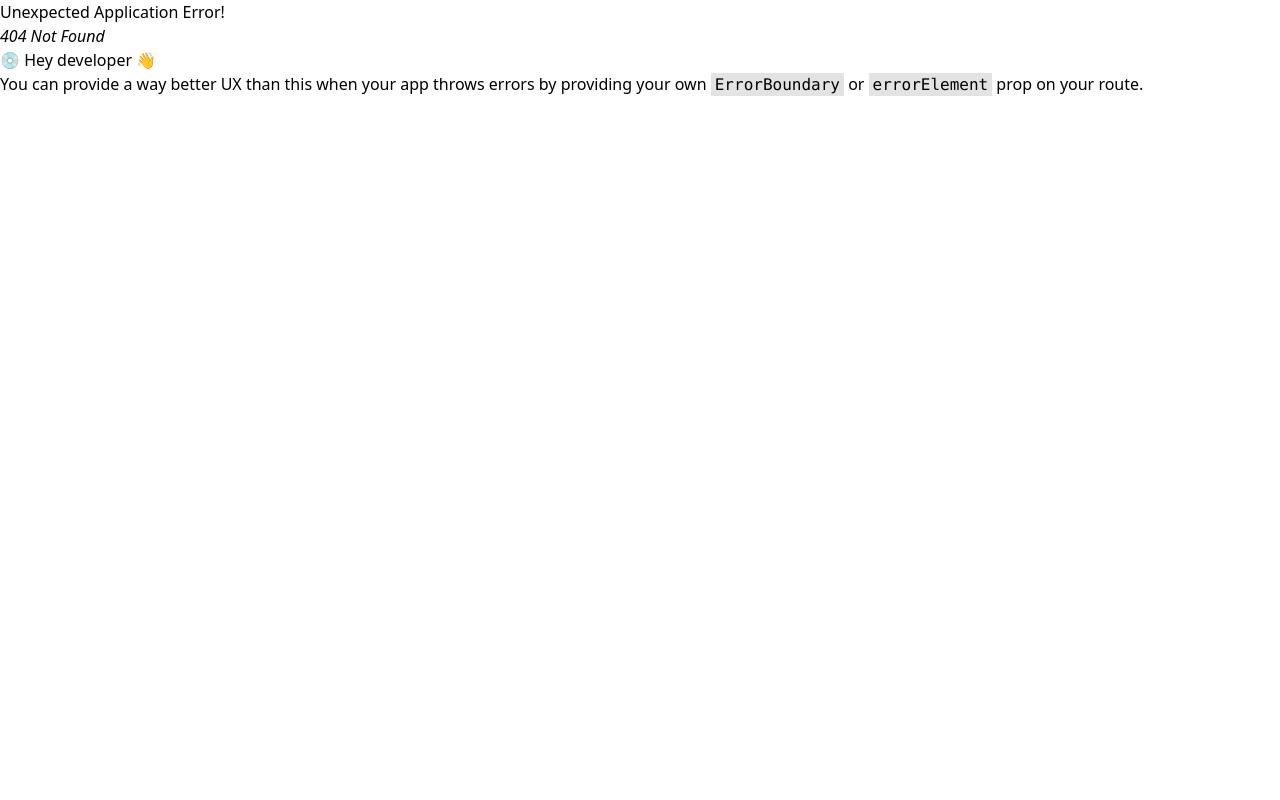
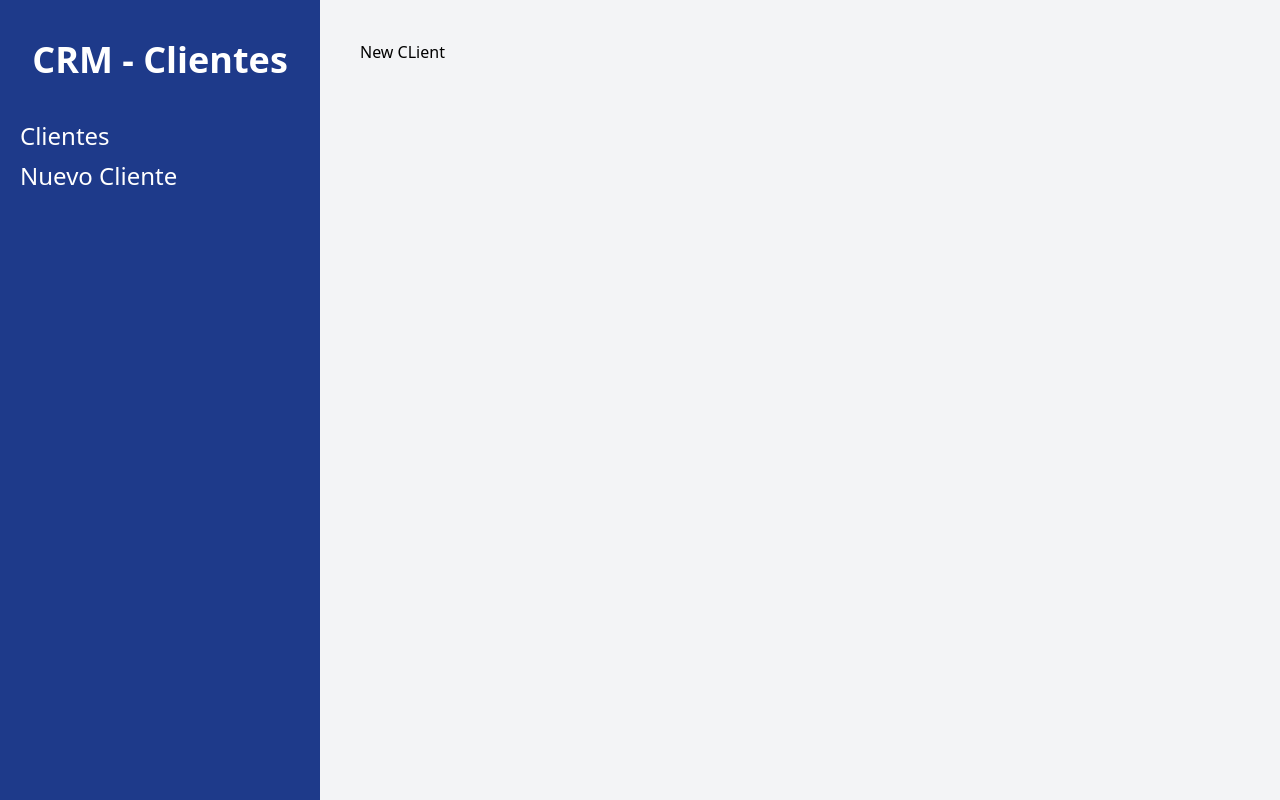
Before and after one commit to psyQore/CRM-React-2, a React (Vite) app: page /clients/new in a window 1280 px wide. Before the commit this address had no page. Built offline with nearby package versions, Linux system fonts and the light colour scheme.

Commit message:
Se termina el layout y navbar

```diff
--- a/index.html
+++ b/index.html
@@ -4,9 +4,9 @@
     <meta charset="UTF-8" />
     <link rel="icon" type="image/svg+xml" href="/vite.svg" />
     <meta name="viewport" content="width=device-width, initial-scale=1.0" />
-    <title>Vite + React</title>
+    <title>CRM2</title>
   </head>
-  <body>
+  <body class="min-h-screen bg-gray-100">
     <div id="root"></div>
     <script type="module" src="/src/main.jsx"></script>
   </body>
--- /dev/null
+++ b/src/components/Layout.jsx
@@ -0,0 +1,43 @@
+import { Outlet, Link, useLocation } from "react-router-dom";
+
+const Layout = () => {
+  const location = useLocation();
+
+  console.log(location);
+
+  return (
+    <div className="md:flex md:min-h-screen">
+      <aside className="md:w-1/4 bg-blue-900 px-5 py-10">
+        <h2 className="text-4xl font-black text-center text-white">
+          CRM - Clientes
+        </h2>
+        <nav className="mt-10">
+          <Link
+            className={` ${
+              location.pathname === "/" ? "text-blue-300" : "text-white"
+            } text-2xl block mt-2 hover:text-blue-300 text-white`}
+            to="/"
+          >
+            Clientes
+          </Link>
+          <Link
+            className={` ${
+              location.pathname === "/clients/new"
+                ? "text-blue-300"
+                : "text-white"
+            } text-2xl block mt-2 hover:text-blue-300 text-white`}
+            to="/clients/new"
+          >
+            Nuevo Cliente
+          </Link>
+        </nav>
+      </aside>
+
+      <main className="md:w-3/4 p-10 md:h-screen overflow-scroll">
+        <Outlet />
+      </main>
+    </div>
+  );
+};
+
+export default Layout;
--- a/src/main.jsx
+++ b/src/main.jsx
@@ -1,17 +1,26 @@
 import React from "react";
 import ReactDOM from "react-dom/client";
+import "./index.css";
 import { createBrowserRouter, RouterProvider } from "react-router-dom";
-import "./index.css";
+import Layout from "./components/Layout";
+import NewCLient from "./pages/NewCLient";
+import Index from "./pages/Index";
 
 const router = createBrowserRouter([
   {
     path: "/",
-    element: <h1>Inicio</h1>,
+    element: <Layout />,
+    children: [
+      {
+        index: true,
+        element: <Index />,
+      },
+      {
+        path: "/clients/new",
+        element: <NewCLient />,
+      },
+    ],
   },
-  {
-    path: "about",
-    element: <h1>Nosotros</h1>
-  }
 ]);
 
 ReactDOM.createRoot(document.getElementById("root")).render(
--- /dev/null
+++ b/src/pages/Index.jsx
@@ -0,0 +1,9 @@
+import React from 'react'
+
+const index = () => {
+  return (
+    <div>Clientes</div>
+  )
+}
+
+export default index
--- /dev/null
+++ b/src/pages/NewCLient.jsx
@@ -0,0 +1,9 @@
+import React from 'react'
+
+const NewCLient = () => {
+  return (
+    <div>New CLient</div>
+  )
+}
+
+export default NewCLient
```
